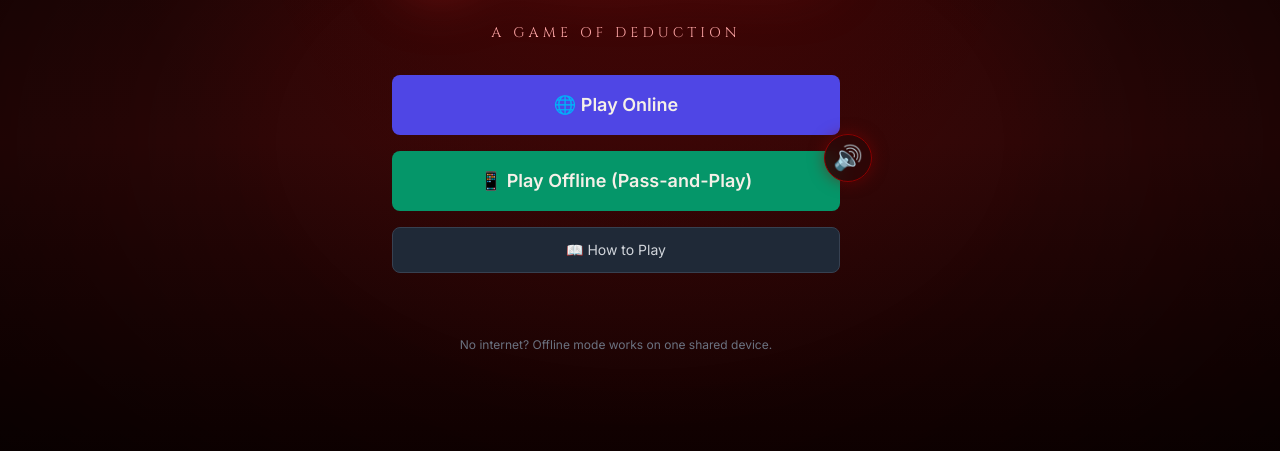
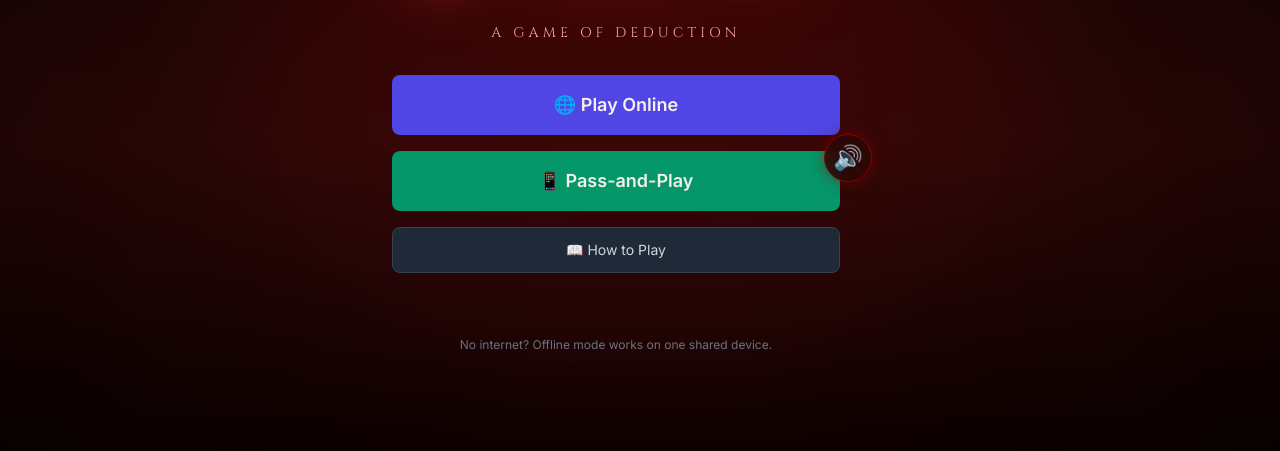
Before and after one commit to dariadrian817-wq/werewolf-online, a Flask app: page / in a window 1280 px wide. Shown: the part 258-709 px from the top of the page. Run offline with Flask 3, Linux system fonts and the light colour scheme; some libraries are stand-ins or nearby versions.

Commit message:
Describe what you changed

```diff
--- a/templates/index.html
+++ b/templates/index.html
@@ -18,7 +18,7 @@
         </a>
         <a href="/offline/setup"
            class="block w-full bg-emerald-600 hover:bg-emerald-500 rounded-lg py-4 font-semibold text-lg transition">
-            📱 Play Offline (Pass-and-Play)
+            📱 Pass-and-Play
         </a>
         <a href="/rules"
    class="block w-full bg-gray-800 hover:bg-gray-700 border border-gray-700 rounded-lg py-3 text-sm text-gray-300 transition">
```
